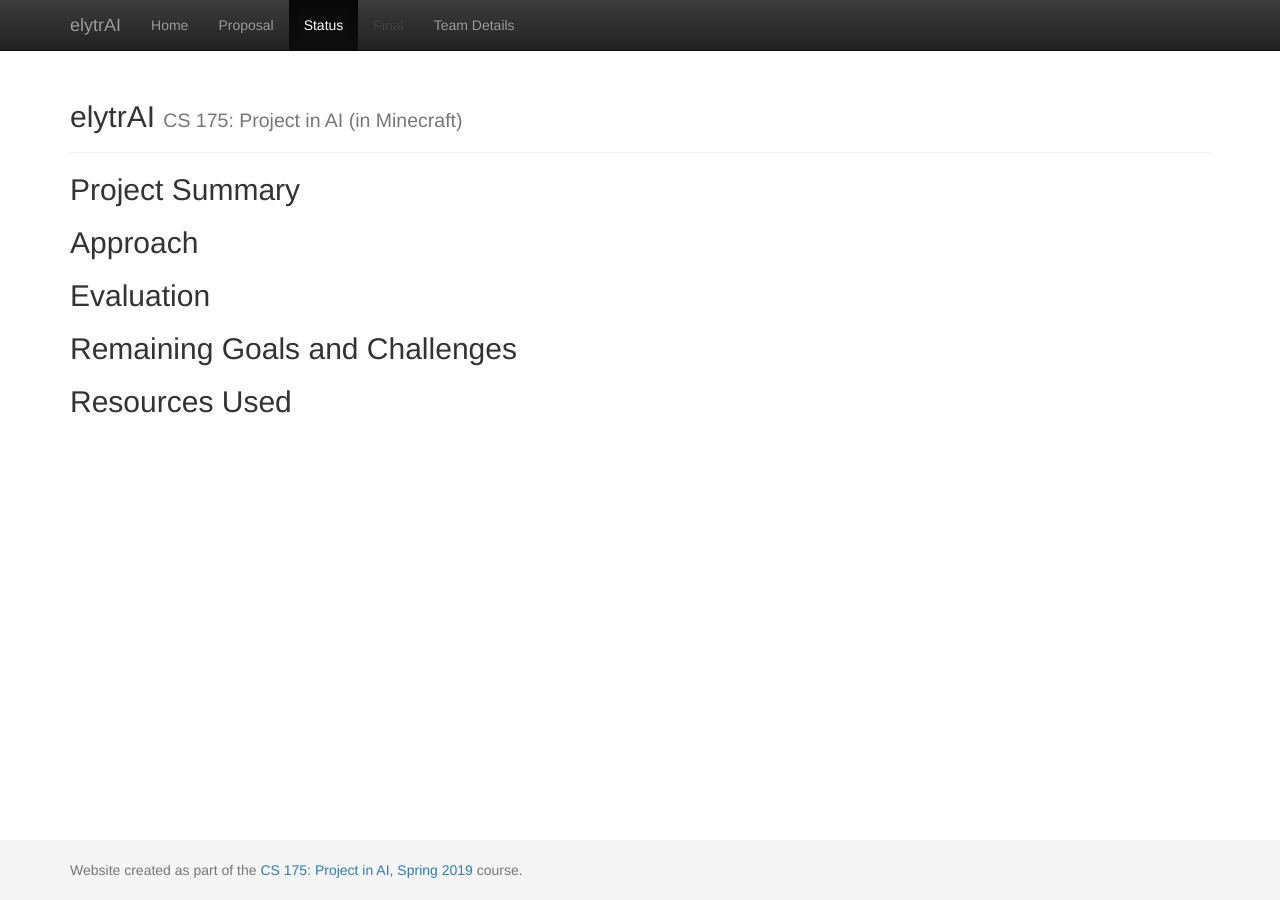
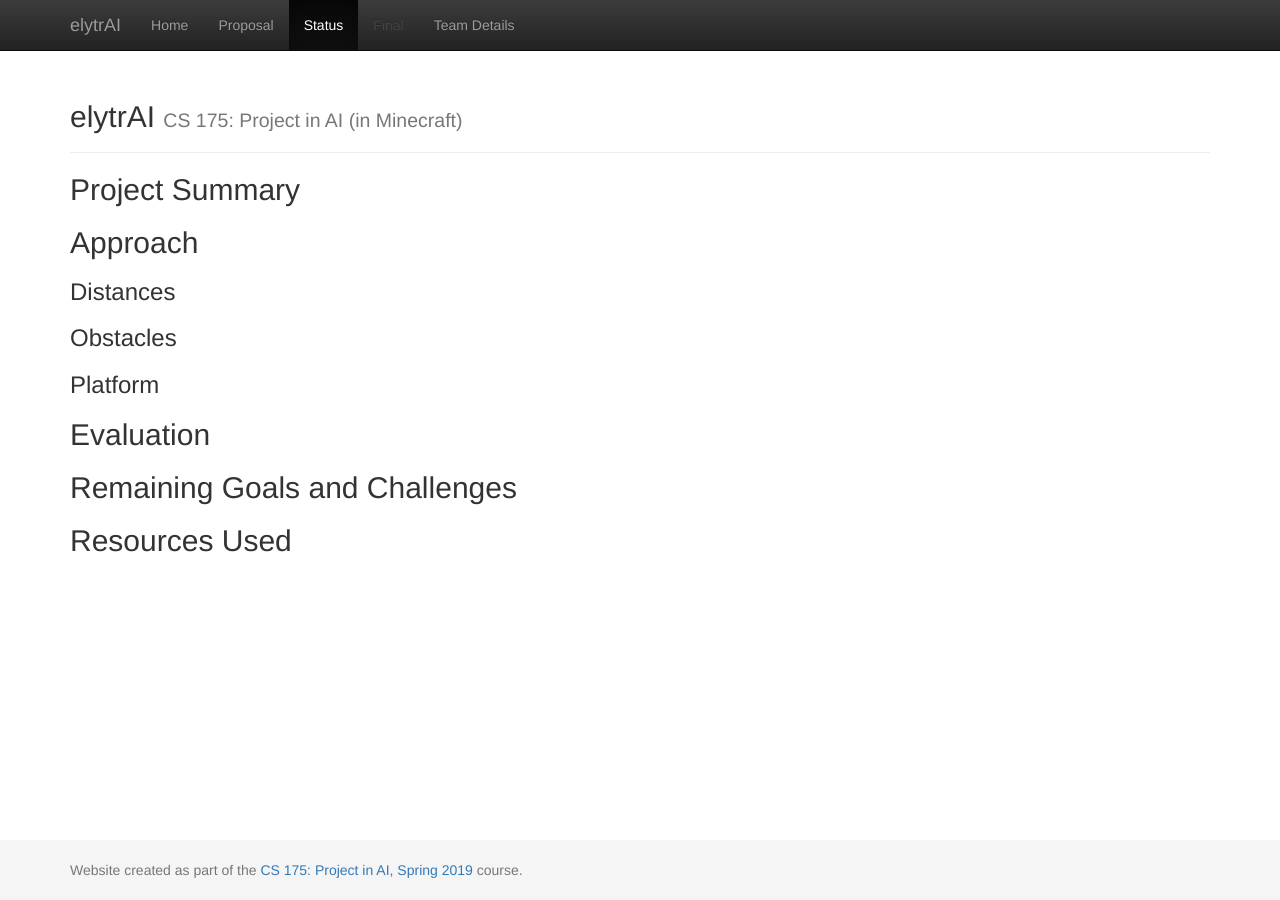
Before and after one commit to sbuchmiller/elytrAI, a Jekyll site: the page built from docs/status.md, in a window 1280 px wide. Built offline with Jekyll 4.4.1, drawn with Linux system fonts in a browser that asks for light colours.

Commit message:
Added section headings.

```diff
--- a/docs/status.md
+++ b/docs/status.md
@@ -7,6 +7,12 @@ title: Status
 
 ## Approach
 
+### Distances
+
+### Obstacles
+
+### Platform
+
 ## Evaluation
 
 ## Remaining Goals and Challenges
```
